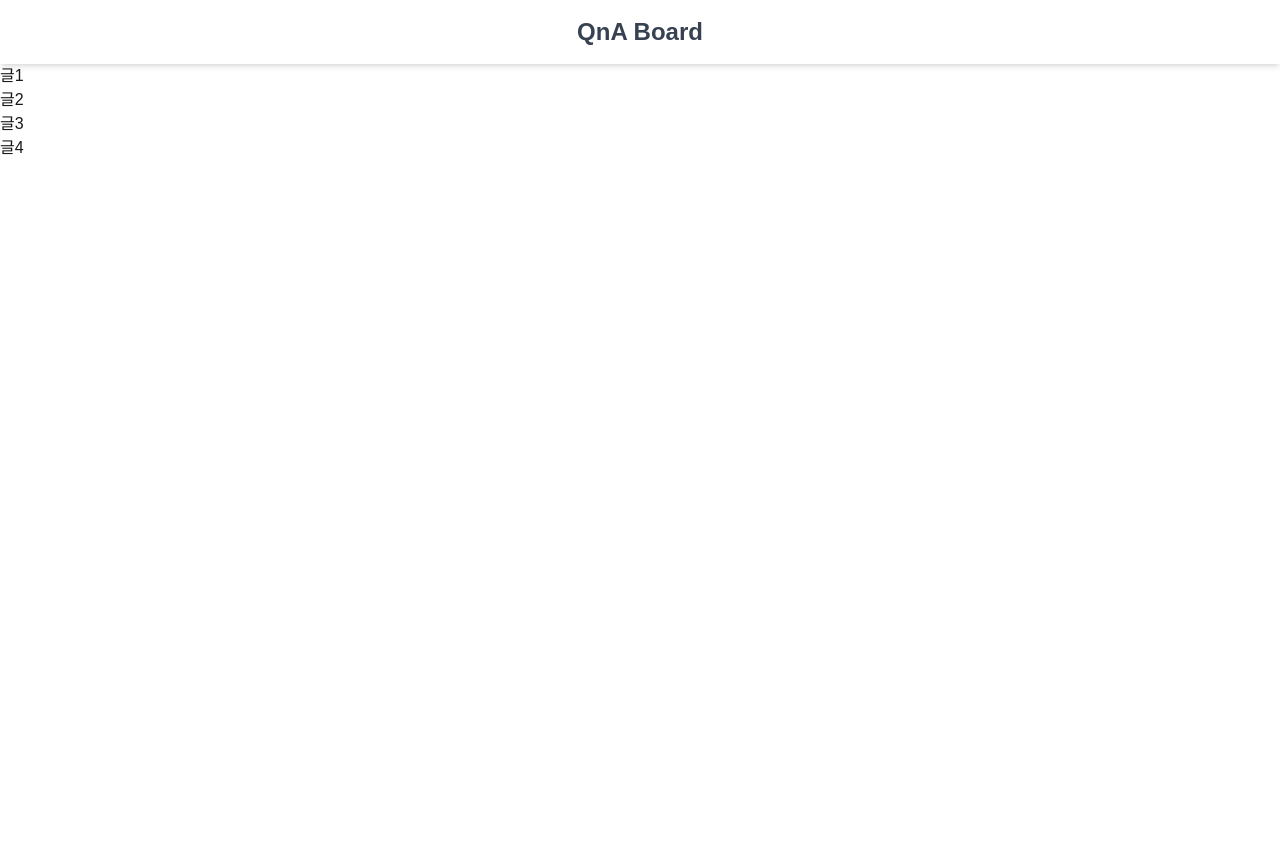
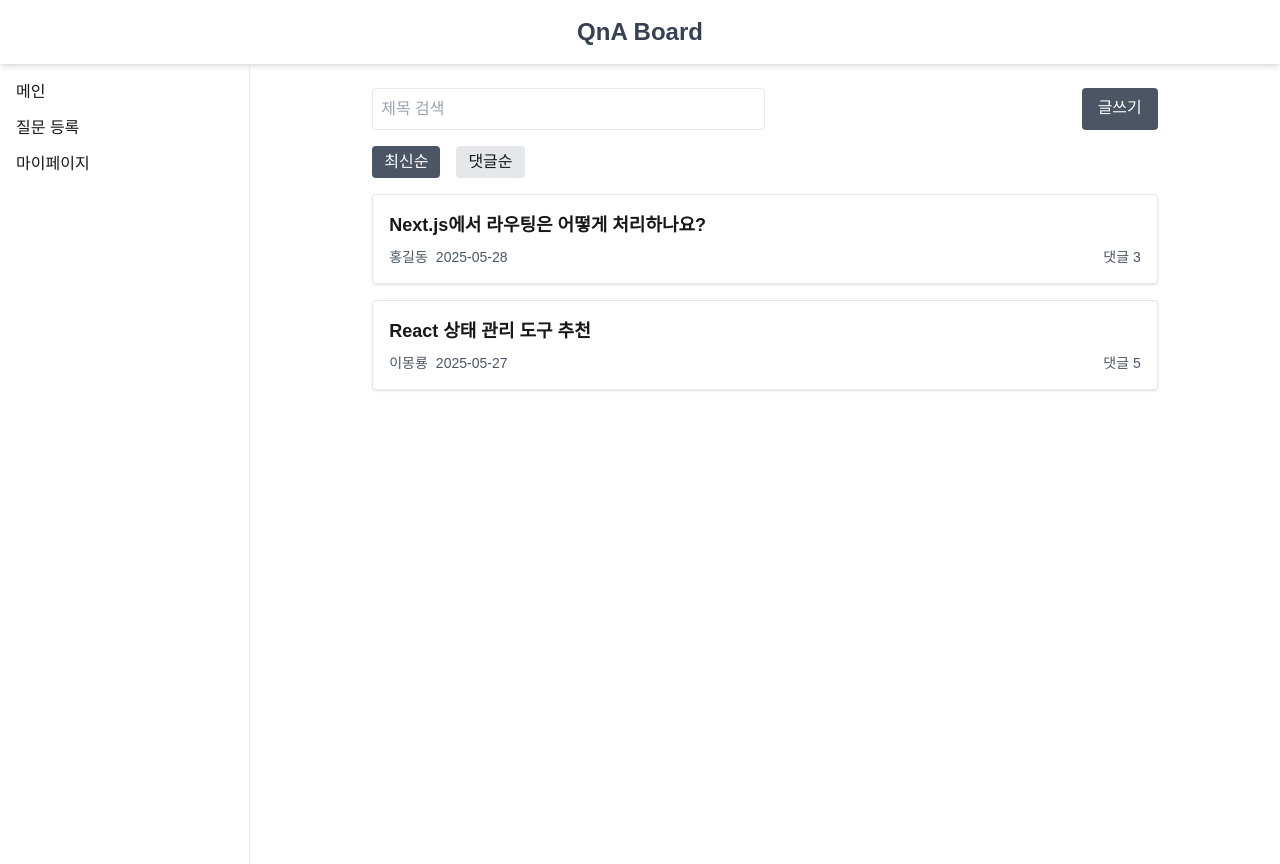
Before and after one commit to qna-board-challenge/A-FINAL-FE, a Next.js app: page /main in a window 1280 px wide. Before the commit the page ends 800 px from the top, so only its background shows below. Built offline with nearby package versions, Linux system fonts and the light colour scheme; no server answers.

Commit message:
feat: Main 페이지 및 Sidebar 컴포넌트 수정, 질문 목록 및 검색 기능 추가

```diff
--- a/src/app/layout.tsx
+++ b/src/app/layout.tsx
@@ -1,5 +1,6 @@
 import Header from "@/components/Header";
 import "./globals.css";
+import SideBar from "@/components/Sidebar";
 
 export default function RootLayout({
   children,
@@ -10,7 +11,12 @@ export default function RootLayout({
     <html lang="en">
       <body>
         <Header />
-        {children}
+        <div className="flex">
+          <aside className="w-[20%] min-w-[150px] max-w-[250px] h-[100vh] border-r ">
+            <SideBar />
+          </aside>
+          <main className="flex-1 p-6">{children}</main>
+        </div>
       </body>
     </html>
   );
--- a/src/app/main/page.tsx
+++ b/src/app/main/page.tsx
@@ -1,9 +1,94 @@
+"use client";
+
+import { useState } from "react";
 import Question from "@/components/Question";
+import Link from "next/link";
+
+interface Question {
+  id: number;
+  title: string;
+  author: string;
+  createdAt: string;
+  commentCount: number;
+}
 
 export default function Main() {
+  const [search, setSearch] = useState("");
+  const [sortBy, setSortBy] = useState<"latest" | "comments">(
+    "latest"
+  );
+
+  const questions: Question[] = [
+    {
+      id: 1,
+      title: "Next.js에서 라우팅은 어떻게 처리하나요?",
+      author: "홍길동",
+      createdAt: "2025-05-28",
+      commentCount: 3,
+    },
+    {
+      id: 2,
+      title: "React 상태 관리 도구 추천",
+      author: "이몽룡",
+      createdAt: "2025-05-27",
+      commentCount: 5,
+    },
+  ];
+
+  const filtered = questions
+    .filter((q) => q.title.includes(search))
+    .sort((a, b) =>
+      sortBy === "latest"
+        ? b.createdAt.localeCompare(a.createdAt)
+        : b.commentCount - a.commentCount
+    );
+
   return (
-    <div>
-      <Question />
+    <div className="max-w-[80%] mx-auto">
+      <div className="flex justify-between mb-4">
+        <input
+          type="text"
+          placeholder="제목 검색"
+          value={search}
+          onChange={(e) => setSearch(e.target.value)}
+          className="border p-2 rounded w-1/2"
+        />
+        <Link
+          href="/ask"
+          className="px-4 py-2 bg-gray-600 text-white rounded"
+        >
+          글쓰기
+        </Link>
+      </div>
+
+      <div className="flex gap-4 mb-4">
+        <button
+          onClick={() => setSortBy("latest")}
+          className={`px-3 py-1 rounded ${
+            sortBy === "latest"
+              ? "bg-gray-600 text-white"
+              : "bg-gray-200"
+          }`}
+        >
+          최신순
+        </button>
+        <button
+          onClick={() => setSortBy("comments")}
+          className={`px-3 py-1 rounded ${
+            sortBy === "comments"
+              ? "bg-gray-600 text-white"
+              : "bg-gray-200"
+          }`}
+        >
+          댓글순
+        </button>
+      </div>
+
+      <ul className="space-y-4">
+        {filtered.map((q) => (
+          <Question key={q.id} {...q} />
+        ))}
+      </ul>
     </div>
   );
 }
--- a/src/components/Question.tsx
+++ b/src/components/Question.tsx
@@ -1,30 +1,34 @@
 "use client";
 
-import axios from "axios";
-import { useEffect } from "react";
+import Link from "next/link";
 
-export default function Question() {
-  const fetchData = async () => {
-    try {
-      const response = await axios.get(
-        "http://localhost:8080/api/questions"
-      );
-      console.log("응답 데이터", response);
-    } catch (error) {
-      console.log("error", error);
-    }
-  };
+interface Question {
+  id: number;
+  title: string;
+  author: string;
+  createdAt: string;
+  commentCount: number;
+}
 
-  useEffect(() => {
-    fetchData();
-  }, []);
-
+export default function Question({
+  id,
+  title,
+  author,
+  createdAt,
+  commentCount,
+}: Question) {
   return (
-    <div>
-      <div>글1</div>
-      <div>글2</div>
-      <div>글3</div>
-      <div>글4</div>
-    </div>
+    <li className="flex flex-col p-4 border rounded shadow hover:bg-gray-50">
+      <Link href={`/questions/${id}`}>
+        <h3 className="text-lg font-bold mb-2">{title}</h3>
+        <div className="flex gap-2 text-sm text-gray-600">
+          <span>{author}</span>
+          <span>{createdAt}</span>
+          <span className="flex-1 text-right">
+            댓글 {commentCount}
+          </span>
+        </div>
+      </Link>
+    </li>
   );
 }
--- a/src/components/Sidebar.tsx
+++ b/src/components/Sidebar.tsx
@@ -1,3 +1,30 @@
+"use client";
+import Link from "next/link";
+
 export default function SideBar() {
-  return <>sidebar</>;
+  return (
+    <nav className="p-4">
+      <ul className="flex flex-col gap-3">
+        <li>
+          <Link href="/main" className="block hover:underline">
+            메인
+          </Link>
+        </li>
+        <li>
+          <Link href="" className="block hover:underline">
+            질문 등록
+          </Link>
+        </li>
+        <li>
+          <Link
+            href="/mypage"
+            className="block hover:underline"
+            onClick={() => alert("마이페이지")}
+          >
+            마이페이지
+          </Link>
+        </li>
+      </ul>
+    </nav>
+  );
 }
```
